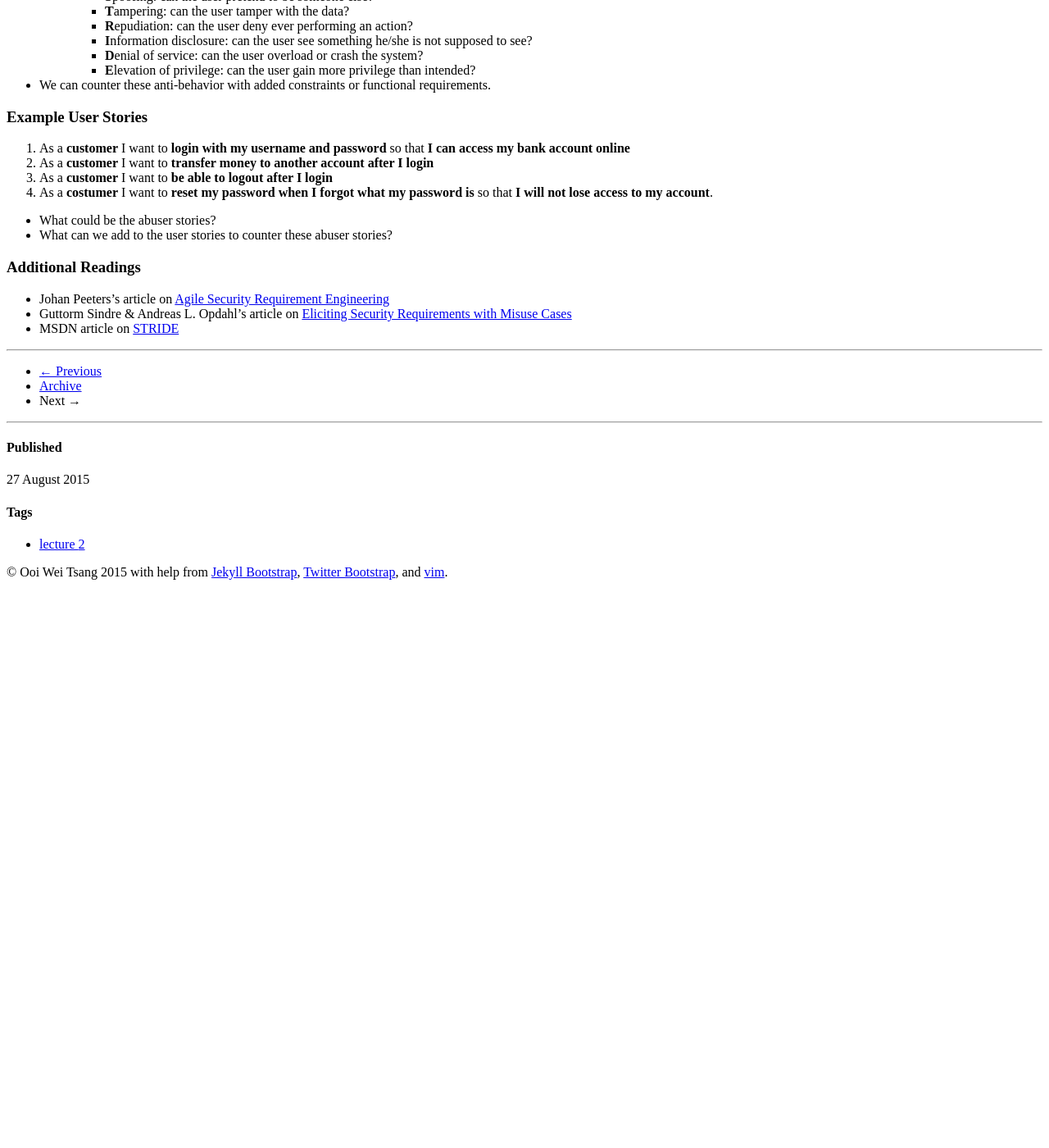
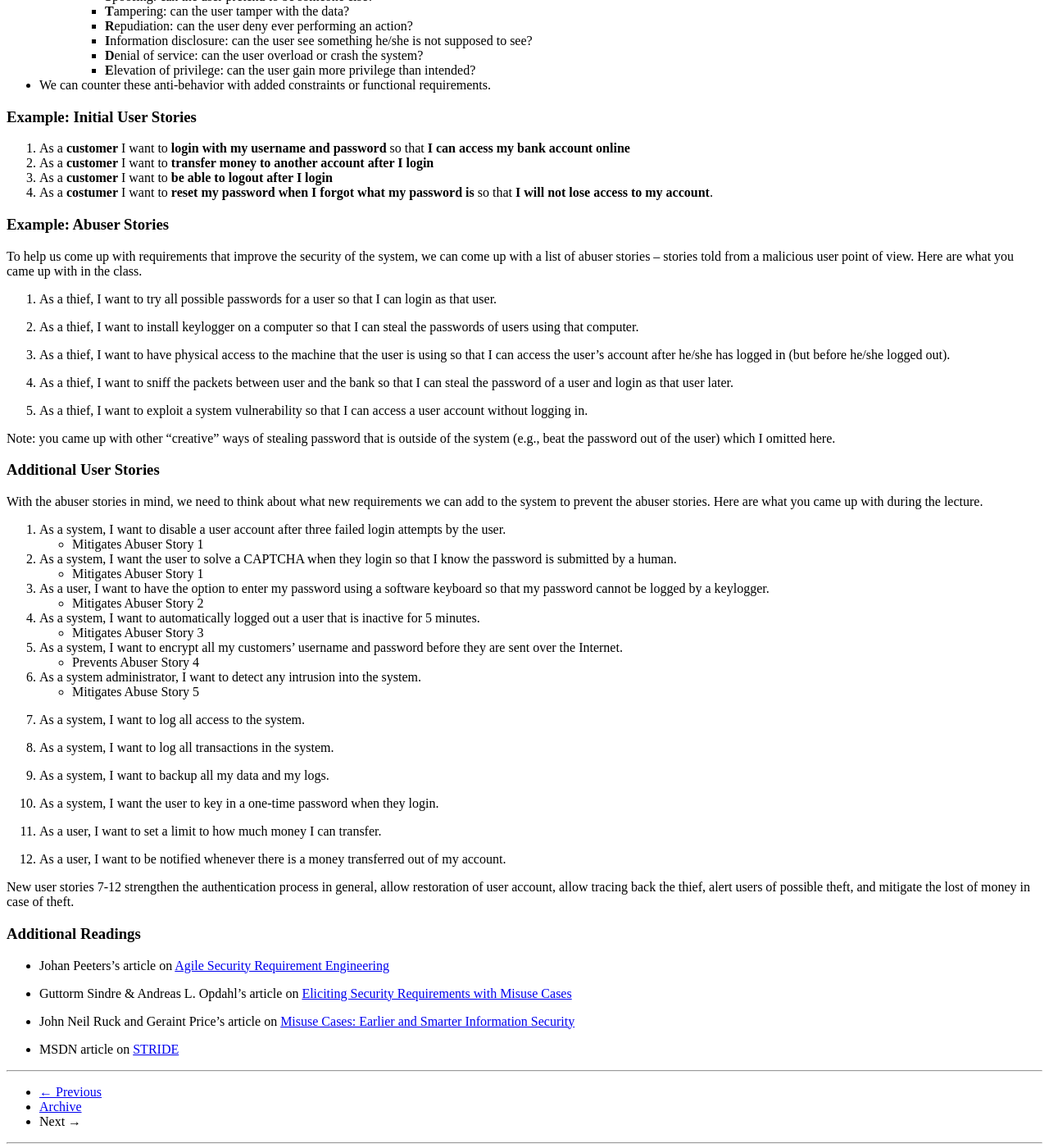
Before and after one commit to nus-mtp/1516, a Jekyll site: the page built from _posts/2015-08-27-thinking-about-security.md, in a window 1280 px wide and 1400 px high, scrolled down 559 px. Shown: the whole window at 82% size. Built offline with Jekyll 4.4.1, drawn with Linux system fonts in a browser that asks for light colours; Markdown is read by kramdown in place of the engine named in the settings; before the commit the page ends 1282 px from its top, so only the background shows below that.

Commit message:
Added abuser stories & new user stories from lect.

```diff
--- a/_posts/2015-08-27-thinking-about-security.md
+++ b/_posts/2015-08-27-thinking-about-security.md
@@ -7,6 +7,8 @@ date: 2015-08-27 11:34:07
 Instead of going through another past project, I decided to change the lecture plan so that I can address something that I observe during the work sessions so far.  __There is a lack of consideration on security when you capture the software requirements__
 
 I mentioned passing penetration tests as a verifiable non-functional requirement.  But building a secure system is more than meeting non-functional requirements.   Some functionalities have to be included into the system to ensure the security of the system.  Security is not a feature.  It is a property that emerges after sufficient number security-related mechanisms are implemented.
+
+<!--more-->
 
 Here are the outline for lecture today:
 
@@ -27,17 +29,70 @@ Here are the outline for lecture today:
          + **E**levation of privilege: can the user gain more privilege than intended?
 + We can counter these anti-behavior with added constraints or functional requirements.
 
-### Example User Stories
+### Example: Initial User Stories
 
 1. As a __customer__ I want to __login with my username and password__ so that __I can access my bank account online__
 2. As a __customer__ I want to __transfer money to another account after I login__
 3. As a __customer__ I want to __be able to logout after I login__
 4.  As a __costumer__ I want to __reset my password when I forgot what my password is__ so that __I will not lose access to my account__.
 
-+ What could be the abuser stories?
-+ What can we add to the user stories to counter these abuser stories?
+### Example: Abuser Stories
+
+To help us come up with requirements that improve the security of the system, we can come up with a list of abuser stories -- stories told from a malicious user point of view.  Here are what you came up with in the class.
+
+1. As a thief, I want to try all possible passwords for a user so that I can login as that user.
+
+2. As a thief, I want to install keylogger on a computer so that I can steal the passwords of users using that computer.
+
+3. As a thief, I want to have physical access to the machine that the user is using so that I can access the user's account after he/she has logged in (but before he/she logged out).
+
+4. As a thief, I want to sniff the packets between user and the bank so that I can steal the password of a user and login as that user later.
+
+5. As a thief, I want to exploit a system vulnerability so that I can access a user account without logging in.
+
+Note: you came up with other "creative" ways of stealing password that is outside of the system (e.g., beat the password out of the user) which I omitted here.
+### Additional User Stories
+
+With the abuser stories in mind, we need to think about what new requirements we can add to the system to prevent the abuser stories.  Here are what you came up with during the lecture.
+
+1. As a system, I want to disable a user account after three failed login attempts by the user.
+    + Mitigates Abuser Story 1
+
+2. As a system, I want the user to solve a CAPTCHA when they login so that I know the password is submitted by a human.
+    + Mitigates Abuser Story 1
+
+3. As a user, I want to have the option to enter my password using a software keyboard so that my password cannot be logged by a keylogger.
+    + Mitigates Abuser Story 2
+
+4. As a system, I want to automatically logged out a user that is inactive for 5 minutes.
+    + Mitigates Abuser Story 3
+
+5. As a system, I want to encrypt all my customers' username and password before they are sent over the Internet.
+     + Prevents Abuser Story 4
+
+6. As a system administrator, I want to detect any intrusion into the system.
+     + Mitigates Abuse Story 5
+
+7. As a system, I want to log all access to the system.
+
+8. As a system, I want to log all transactions in the system.
+
+9. As a system, I want to backup all my data and my logs.
+
+10. As a system, I want the user to key in a one-time password when they login.
+
+11. As a user, I want to set a limit to how much money I can transfer.
+
+12. As a user, I want to be notified whenever there is a money transferred out of my account.
+
+New user stories 7-12 strengthen the authentication process in general, allow restoration of user account, allow tracing back the thief, alert users of possible theft, and mitigate the lost of money in case of theft.
 
 ### Additional Readings
+
 + Johan Peeters's article on [Agile Security Requirement Engineering](http://www.johanpeeters.com/papers/abuser%20stories.pdf)
+
 + Guttorm Sindre & Andreas L. Opdahl's article on [Eliciting Security Requirements with Misuse Cases](http://www.researchgate.net/profile/Andreas_Opdahl/publication/226177413_Eliciting_security_requirements_with_misuse_cases/links/09e4150cbe4e161dbf000000.pdf)
++ John Neil Ruck and Geraint Price's article on [Misuse Cases:
+Earlier and Smarter Information Security](http://media.techtarget.com/searchSecurityUK/downloads/RHUL_Ruck_final.pdf)
+
 + MSDN article on [STRIDE](https://msdn.microsoft.com/en-us/library/ee823878(v=cs.20).aspx)
```
